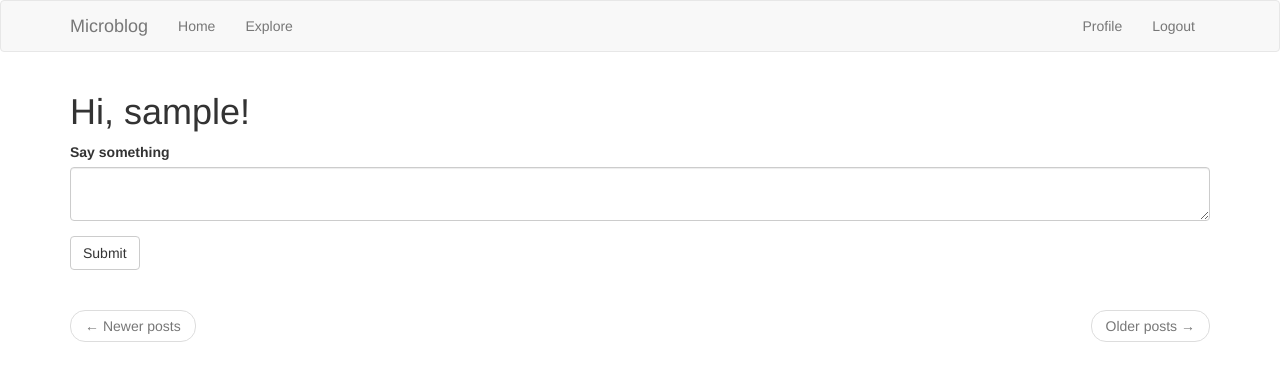
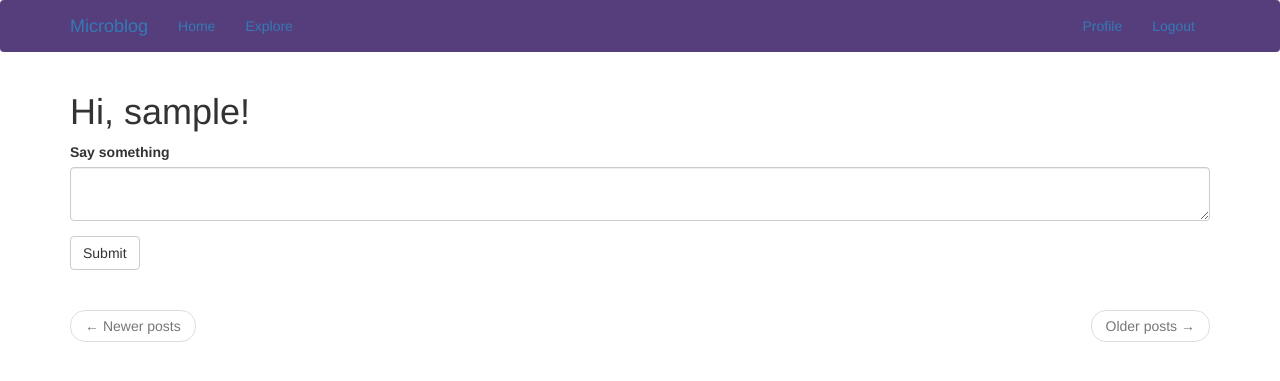
Before and after one commit to theVidVid/microblog, a Flask app: page / in a window 1280 px wide. Shown: the top 381 px of the page. Run offline with Flask 2, Linux system fonts and the light colour scheme; the visitor is signed in with stand-in values (Sample User, id 1); data comes from the database, SQL or seed files in the repository; both versions use the stored data as it was after the commit; data that the repository does not hold is empty; some libraries are stand-ins or nearby versions.

Commit message:
Changed background color of header to purple.

```diff
--- a/app/templates/base.html
+++ b/app/templates/base.html
@@ -5,7 +5,7 @@
 {% endblock %}
 
 {% block navbar %}
-  <nav class="navbar navbar-default navbar-dark">
+  <nav class="navbar" style="background-color: #563d7c;">
     <div class="container">
       <div class="navbar-header">
         <button type="button" class="navbar-toggle collapsed" data-toggle="collapse" data-target="#bs-example-navbar-collapse-1" aria-expanded="false">
```
Also changed, not shown: app.db.
